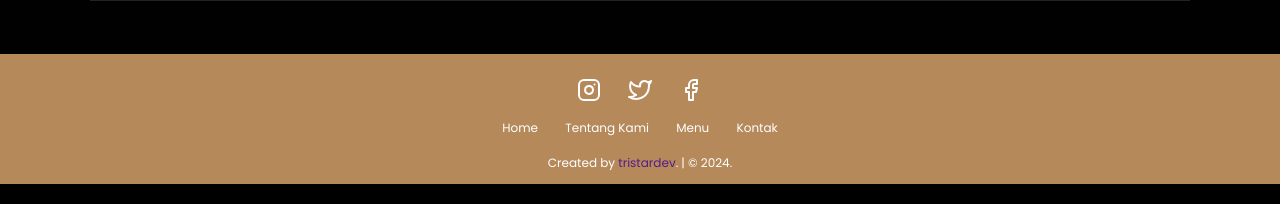
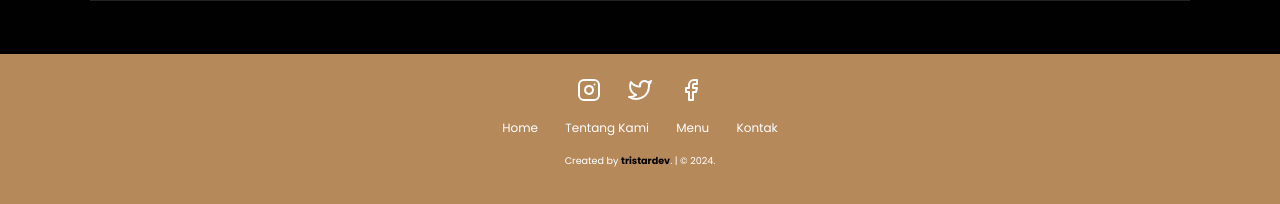
Before and after one commit to theox06/project-website-kedai-kopi, a PHP site: page / in a window 1280 px wide. Shown: the part 3442-3646 px from the top of the page. Run offline with PHP 8.4, Linux system fonts and the light colour scheme; grey boxes are pictures that could not be loaded.

Commit message:
PART 1 FINISH!

```diff
--- a/css/style.css
+++ b/css/style.css
@@ -10,6 +10,10 @@
   outline: none;
   border: none;
   text-decoration: none;
+}
+
+html {
+  scroll-behavior: smooth;
 }
 
 body {
@@ -275,7 +279,7 @@ body {
 footer {
   background-color: var(--primary);
   text-align: center;
-  padding: 1rem 0;
+  padding: 1rem 0 3rem;
   margin-top: 3rem;
 }
 
@@ -300,6 +304,15 @@ footer .links {
 footer .links a {
   color: #fff;
   padding: 0.7rem 1rem;
+}
+
+footer .credit {
+  font-size: 0.8rem;
+}
+
+footer .credit a {
+  color: var(--bg);
+  font-weight: 700;
 }
 
 /* Media Queries */
```
